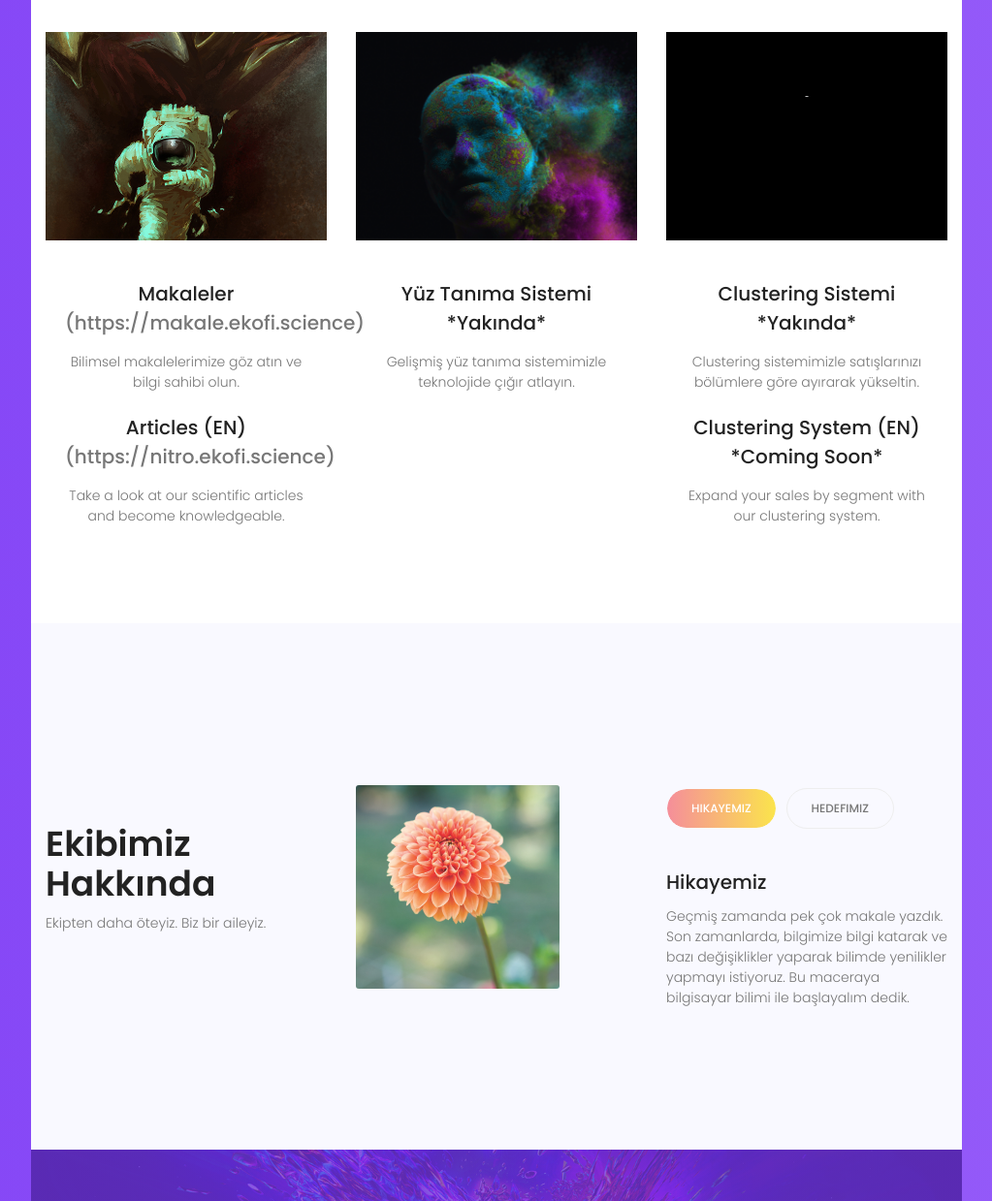
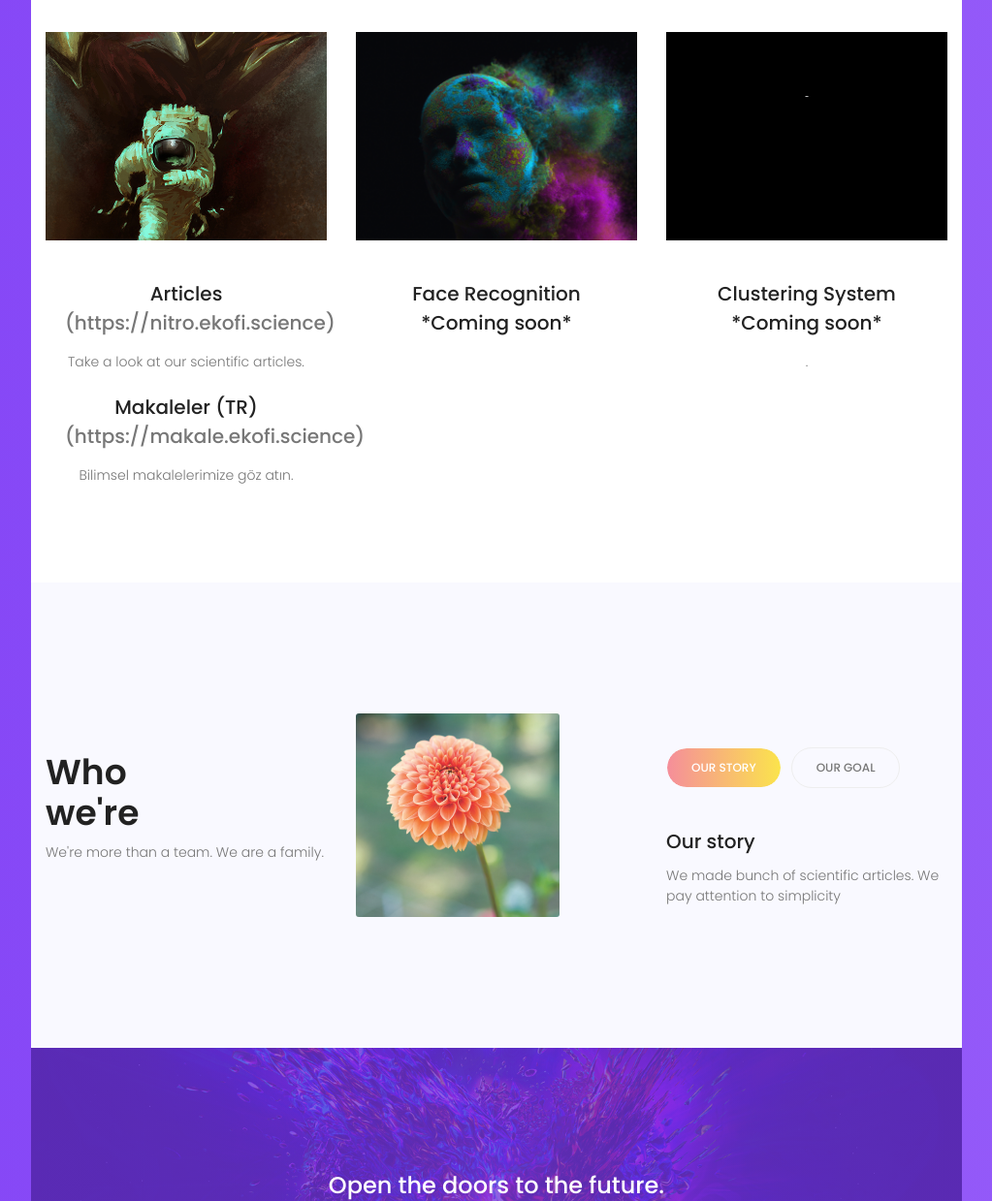
Before and after one commit to ekofi/ekofimain.github.io, a plain HTML site: page index.html in a window 1280 px wide. Shown: the part 763-2002 px from the top of the page at 97% size, without its empty margins (128-1151 px from the left). Drawn offline with nearby package versions, Linux system fonts and the light colour scheme.

Commit message:
Update index.html

```diff
--- a/index.html
+++ b/index.html
@@ -8,9 +8,9 @@
 	<!-- Author Meta -->
 	<meta name="author" content="Ekofi Research">
 	<!-- Meta Description -->
-	<meta name="description" content="Ekofi Bilim, pek çok bilim dalında araştırmalar yapar ve araştırma yapılan konulara kreatif fikirler üreterek yeni buluşlara imza atar.">
+	<meta name="description" content="Each the dream, is a globe.">
 	<!-- Meta Keyword -->
-	<meta name="keywords" content="Ekofi, Ekofi Bilim, Ekofi Science, Ekofi Research, Bilim, Makale, Yapay Zeka, AI">
+	<meta name="keywords" content="Ekofi, Science, Research, Ekofi Research, Ekofi Science, Ekofi Bilim, Bilim, Makale, Yapay Zeka, AI">
 	<!-- meta character set -->
 	<meta charset="UTF-8">
 	<!-- Site Title -->
@@ -49,7 +49,7 @@
 					<div class="row justify-content-center height align-items-center">
 						<div class="col-lg-8">
 							<div class="banner-content text-center">
-								<h1>çılgınlığın <br> yeni tanımı.</h1>
+								<h1>new definition of <br> madness.</h1>
 								<a href="#" class="primary-btn d-inline-flex align-items-center"><span>Haydi başlayalım</span></a>
 							</div>
 						</div>
@@ -75,11 +75,11 @@
 							<div class="single-blog">
 								<div class="thumb" style="background: url(img/astro.jpg);"></div>
 								<div class="desc text-center">
-									<h4>Makaleler <a href="https://makale.ekofi.science">(https://makale.ekofi.science)</a></h4>
-									<p>Bilimsel makalelerimize göz atın ve bilgi sahibi olun. </p>
+									<h4>Articles <a href="https://nitro.ekofi.science">(https://nitro.ekofi.science)</a></h4>
+									<p>Take a look at our scientific articles. </p>
 									<br>
-									<h4>Articles (EN) <a href="https://nitro.ekofi.science">(https://nitro.ekofi.science)</a></h4>
-									<p>Take a look at our scientific articles and become knowledgeable. </p>
+									<h4>Makaleler (TR) <a href="https://makale.ekofi.science">(https://makale.ekofi.science)</a></h4>
+									<p>Bilimsel makalelerimize göz atın. </p>
 								</div>
 							</div>
 						</div>
@@ -87,8 +87,8 @@
 							<div class="single-blog">
 								<div class="thumb" style="background: url(img/facerecog.jpg);"></div>
 								<div class="desc text-center">
-									<h4>Yüz Tanıma Sistemi *Yakında*</h4>
-									<p>Gelişmiş yüz tanıma sistemimizle teknolojide çığır atlayın. </p>
+									<h4>Face Recognition *Coming soon*</h4>
+									<p> </p>
 								</div>
 							</div>
 						</div>
@@ -96,11 +96,9 @@
 							<div class="single-blog">
 								<div class="thumb" style="background: url(img/ea.gif);"></div>
 								<div class="desc text-center">
-									<h4>Clustering Sistemi *Yakında*</h4>
-									<p>Clustering sistemimizle satışlarınızı bölümlere göre ayırarak yükseltin.</p>
+									<h4>Clustering System *Coming soon*</h4>
+									<p>.</p>
 									<br>
-									<h4>Clustering System (EN) *Coming Soon*</h4>
-									<p>Expand your sales by segment with our clustering system.</p>
 								</div>
 							</div>
 						</div>
@@ -113,8 +111,8 @@
 					<div class="row align-items-center">
 						<div class="col-lg-4">
 							<div class="about-title">
-								<h2>Ekibimiz <br> Hakkında</h2>
-								<p>Ekipten daha öteyiz. Biz bir aileyiz.</p>
+								<h2>Who <br> we're</h2>
+								<p>We're more than a team. We are a family.</p>
 							</div>
 						</div>
 						<div class="col-lg-3">
@@ -125,20 +123,20 @@
 						<div class="col-lg-4 ml-auto">
 							<div class="tab-total-content">
 								<div class="nav ilene-tabs" id="myTab" role="tablist">
-									<a class="nav-item active" id="nav-home-tab" data-toggle="tab" href="#nav-history" role="tab" aria-controls="nav-history" aria-selected="true">Hikayemiz</a>
-									<a class="nav-item" id="nav-profile-tab" data-toggle="tab" href="#nav-mission" role="tab" aria-controls="nav-mission" aria-selected="false">Hedefimiz</a>
+									<a class="nav-item active" id="nav-home-tab" data-toggle="tab" href="#nav-history" role="tab" aria-controls="nav-history" aria-selected="true">Our story</a>
+									<a class="nav-item" id="nav-profile-tab" data-toggle="tab" href="#nav-mission" role="tab" aria-controls="nav-mission" aria-selected="false">Our goal</a>
 								</div>
 								<div class="tab-content mt-40" id="nav-tabContent">
 									<div class="tab-pane fade show active" id="nav-history" role="tabpanel" aria-labelledby="nav-home-tab">
 										<div class="single-content">
-											<h3>Hikayemiz</h3>
-											<p>Geçmiş zamanda pek çok makale yazdık. Son zamanlarda, bilgimize bilgi katarak ve bazı değişiklikler yaparak bilimde yenilikler yapmayı istiyoruz. Bu maceraya bilgisayar bilimi ile başlayalım dedik.</p>
+											<h3>Our story</h3>
+											<p>We made bunch of scientific articles. We pay attention to simplicity</p>
 										</div>
 									</div>
 									<div class="tab-pane fade" id="nav-mission" role="tabpanel" aria-labelledby="nav-profile-tab">
 										<div class="single-content">
-											<h3>Hedefimiz</h3>
-											<p>Öncelikli hedefimiz, Türkiye'de bilinen marka haline gelmektir. Sonraki hedeflerimiz için çoğu şeyin erken olduğunu düşünüyoruz.</p>
+											<h3></h3>
+											<p></p>
 										</div>
 									</div>
 								</div>
@@ -153,8 +151,8 @@
 					<div class="row justify-content-center">
 						<div class="col-md-7">
 							<div class="video-content text-center">
-								<h4 class="text-white mb-20"> <br> Geleceğe kapılarını aç.</h4>
-								<p class="text-white">Elimizden geldiği kadarıyla çok çalışıyoruz. Geleceğin kapılarının böyle açıldığına inanıyoruz.</p>
+								<h4 class="text-white mb-20"> <br> Open the doors to the future.</h4>
+								<p class="text-white">We work hard as far as we can. The doors of the future can be opened by working.</p>
 							</div>
 						</div>
 					</div>
@@ -171,7 +169,7 @@
 						<div class="footer-social">>
 							<a href="https://twitter.com/ekofiresearch"><i class="fa fa-twitter"></i></a><br>
 						</div>
-						<div class="copy-right-text">Copyright &copy; 2018 Ekofi Bilim (ekofi.science) All rights reserved <br> Template by <a href="https://colorlib.com">Colorlib</a><div>Hosted by <a href="https://pages.github.com">Github</div>
+						<div class="copy-right-text">Copyright &copy; 2018 Ekofi Research (ekofi.science) All rights reserved <br> Template by <a href="https://colorlib.com">Colorlib</a><div>Hosted by <a href="https://pages.github.com">Github</div>
 
 					</div>
 				</div>
```
